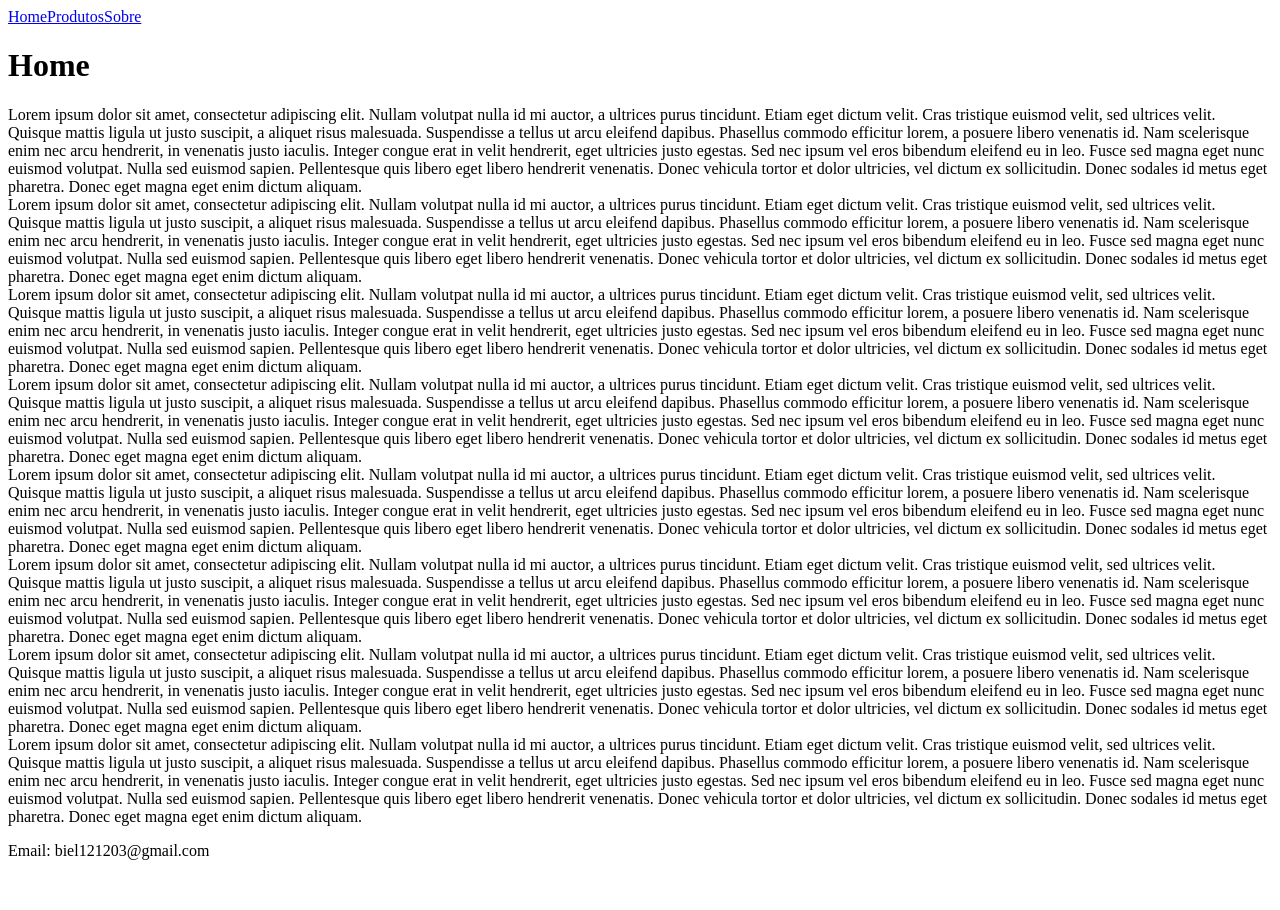
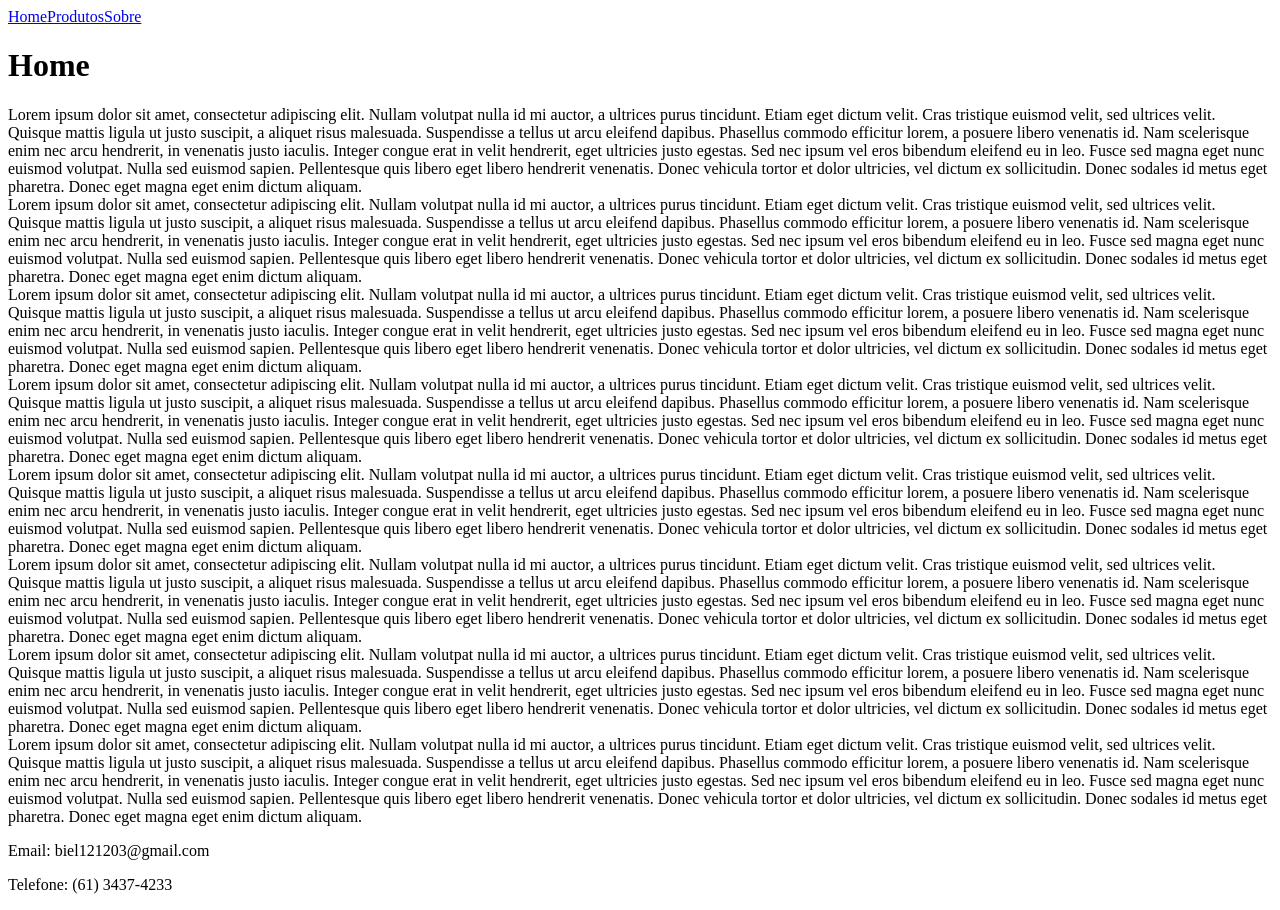
Before and after one commit to Checkpoint-4-Javasript/checkpoint4_javascript, a React (Vite) app: page / in a window 1280 px wide. Before the commit the page ends 876 px from the top, so only its background shows below. Built offline with nearby package versions, Linux system fonts and the light colour scheme.

Commit message:
Footer: telefone

```diff
--- a/src/Footer.jsx
+++ b/src/Footer.jsx
@@ -4,6 +4,7 @@ function Footer(){
     return(
         <>
         <p>Email: biel121203@gmail.com</p>
+        <p>Telefone: (61) 3437-4233</p>
         </>
     )
 }
```
